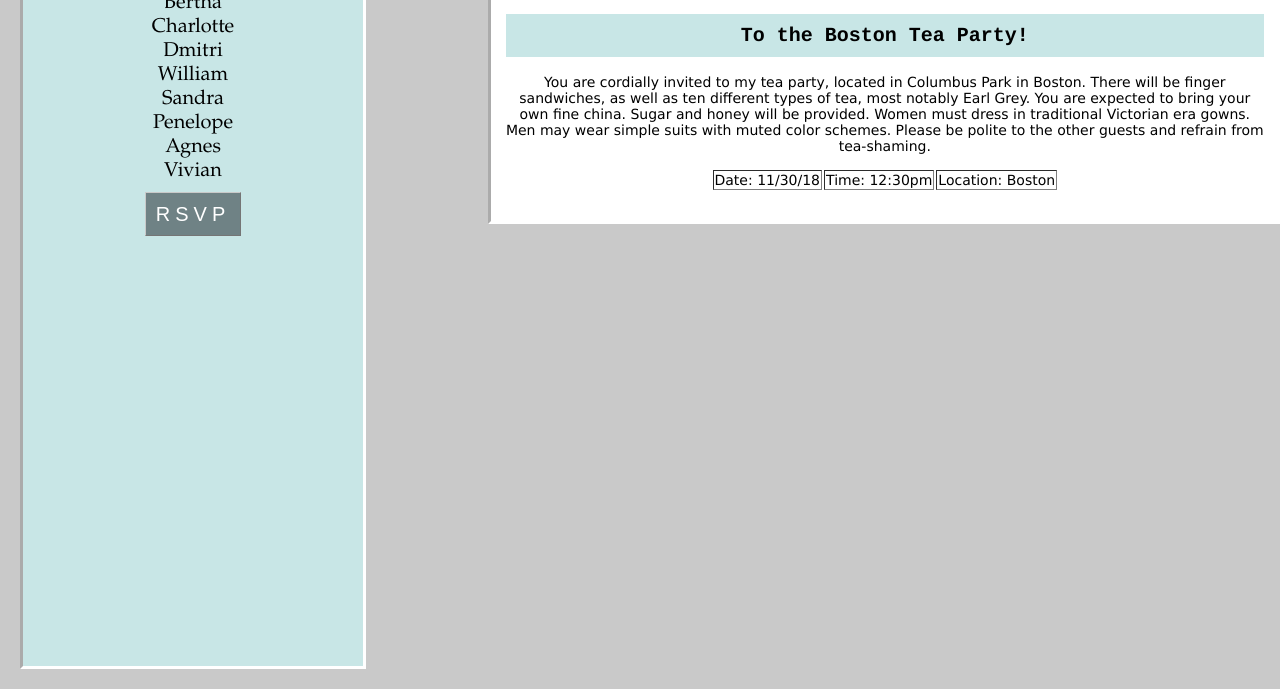
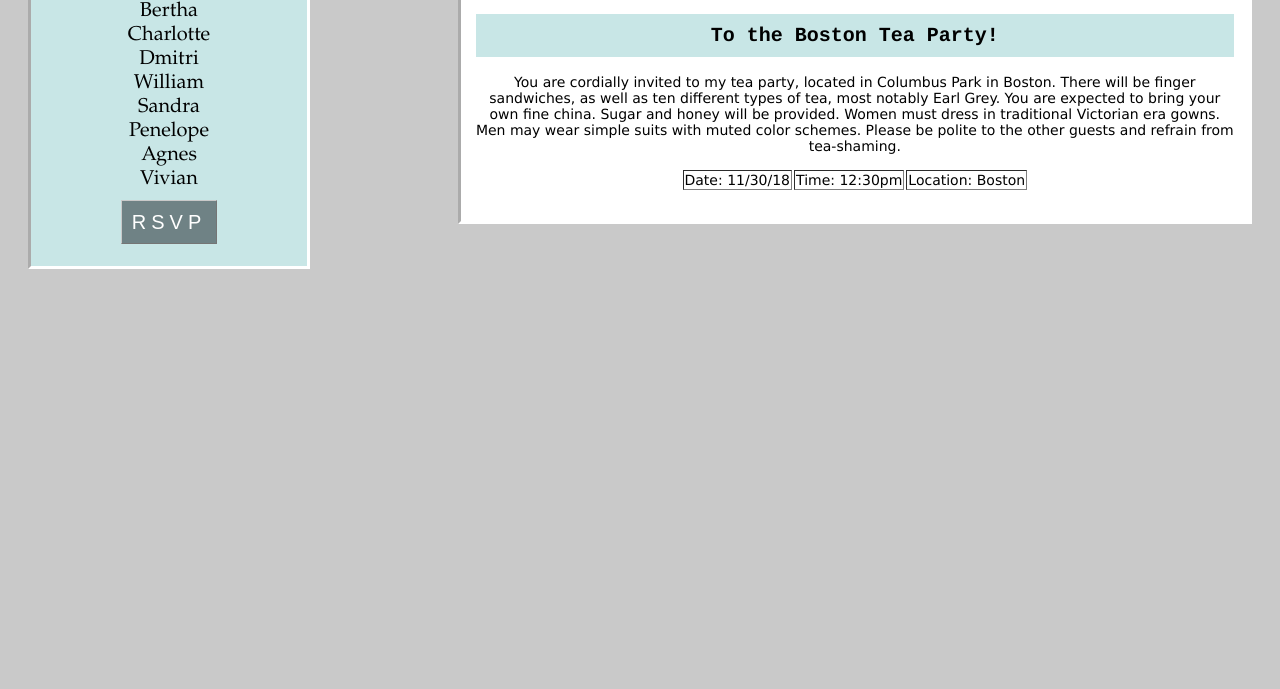
Before and after one commit to Erengraff/Erengraff.github.io, a plain HTML site: page index.html in a window 1280 px wide. Shown: the part 111-800 px from the top of the page. Drawn offline with Linux system fonts and the light colour scheme.

Commit message:
Update index.html

```diff
--- a/index.html
+++ b/index.html
@@ -41,11 +41,10 @@
                 position: relative;
                 float: right;
                 padding: 0px 15px 15px 15px;
-                bottom: 20px;
-                left: 10px;
-                top: 20px;
+                margin: 20px;
                 overflow: auto;
                 text-align: center;
+                z-index: 1;
             }
 
             #sidebar {
@@ -53,14 +52,13 @@
                 font-size: 20px;
                 text-align: center;
                 background-color: rgb(200, 230, 230);
-                width: 25%;
+                width: 20%;
                 padding: 10px;
                 border: 3px inset rgb(255, 255, 255);
                 position: fixed;
                 float: left;
-                left: 20px;
-                bottom: 20px;
-                top: 20px;
+                margin: 20px;
+                z-index: 2;
             }
 
             .rsvp {
```
